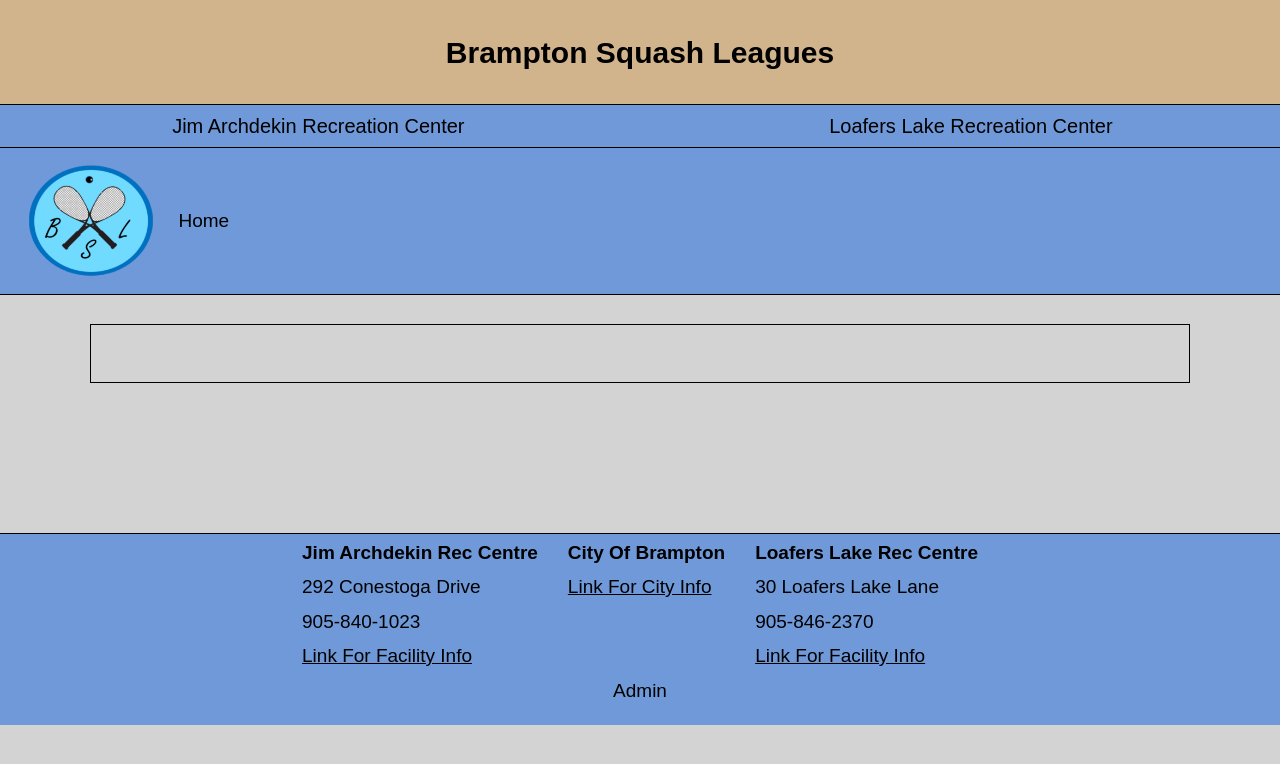
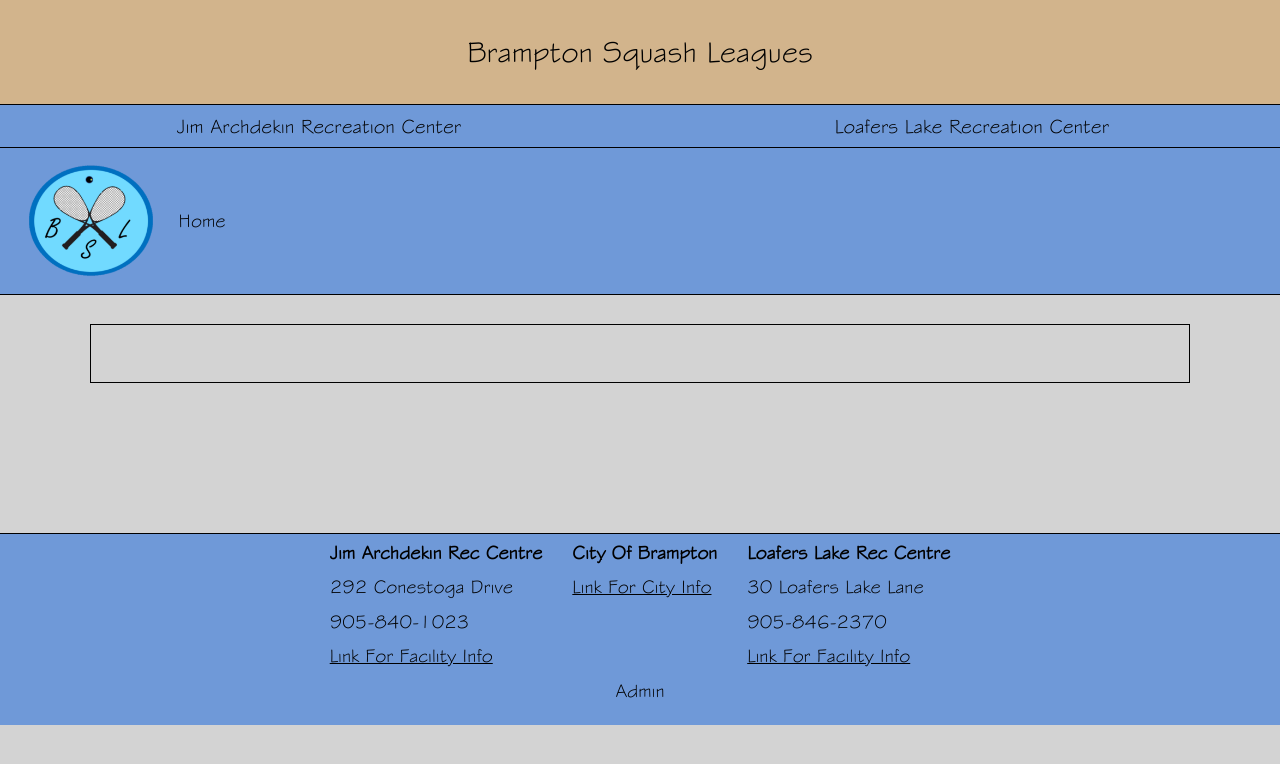
Before and after one commit to Siarnt/brampton-squash, a Flask app: page /1-sign_up in a window 1280 px wide. Shown: the top 764 px of the page. Run offline with Flask 2, Linux system fonts and the light colour scheme; data that the repository does not hold is empty; some libraries are stand-ins or nearby versions.

Commit message:
changing font

```diff
--- a/static/styles.css
+++ b/static/styles.css
@@ -1,9 +1,15 @@
+@font-face {
+    src: url(/static/fonts/stylu.ttf);
+    font-family:nos;
+}
 
 * {
-    font-family: sans-serif;
+    font-family: -apple-system, BlinkMacSystemFont, 'Segoe UI', Roboto, Oxygen, Ubuntu, Cantarell, 'Open Sans', 'Helvetica Neue', sans-serif;
     color: black;
     font-size: 19px;
     height: fit-content;
+    font-family:nos;
+    font-weight: 575;
 }
 body {
     background-color: lightgray;
--- a/templates/base.html
+++ b/templates/base.html
@@ -8,6 +8,7 @@
     <!--Creating a block of content to write the title for each html template-->
     <link rel="icon" type="image/png." href="/static/images/squash-club-logo-white-background.jpg">
    <title>{% block title %}{% endblock %}</title>
+
    <meta name="viewport" content="width=device-width, inital-scale=1.0">
 
     </head>
```
Also changed, not shown: static/fonts/stylu.ttf (added).
